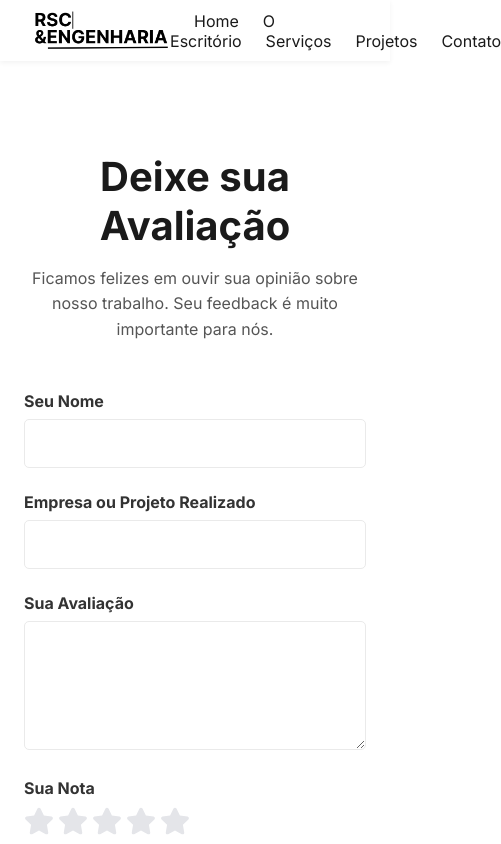
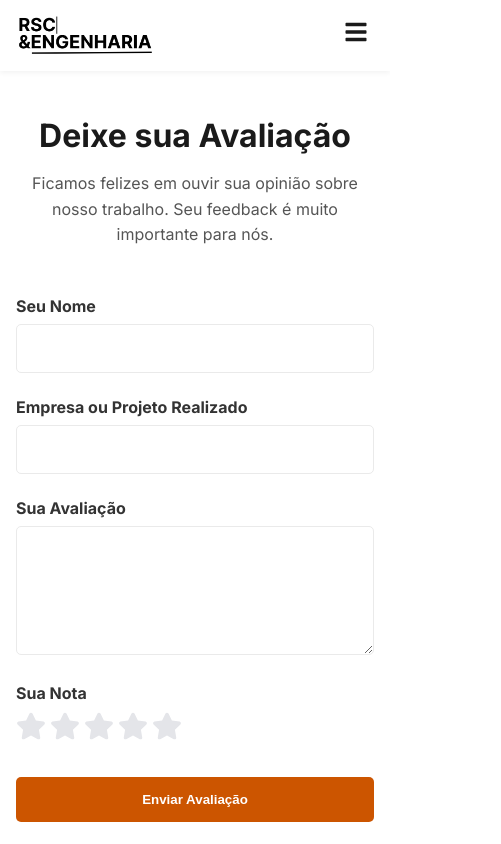
Before and after one commit to DevLuizFelip/Site-RSC, a React (Vite) app in the folder prisma-site/: page /avaliar in a window 390 px wide. Shown: the top 844 px of the page, 501 px wide, since content can reach past the window. Built offline with nearby package versions, Linux system fonts and the light colour scheme.

Commit message:
Atualização de responsividade

```diff
--- a/prisma-site/src/App.css
+++ b/prisma-site/src/App.css
@@ -556,3 +556,173 @@ body {
   margin-top: 0;
   text-align: center;
 }
+/* === ESTILOS DO MENU HAMBÚRGUER E RESPONSIVIDADE DO HEADER === */
+
+/* O botão hambúrguer (inicialmente escondido em telas grandes) */
+.hamburger-btn {
+  display: none;
+  background: none;
+  border: none;
+  color: var(--primary-color);
+  font-size: 1.5rem;
+  cursor: pointer;
+  z-index: 1100; /* Para ficar na frente do menu */
+}
+
+/* A Media Query é a chave da responsividade.
+   As regras aqui dentro só se aplicam se a tela for de 768px de largura ou menor */
+@media (max-width: 768px) {
+  /* Mostra o botão hambúrguer */
+  .hamburger-btn {
+    display: block;
+  }
+.header {
+    /* Pode ser necessário ajustar a altura do header para que o padding abaixo funcione.
+       Se a logo ou links fazem o header ficar mais alto que 60px, você precisa
+       aumentar o padding-top do hero-content. */
+    padding: 0.8rem 1rem; /* Ajusta o padding do header para mobile, se necessário */
+  }
+  /* Esconde a navegação de desktop */
+  .nav {
+    position: fixed;
+    top: 0;
+    right: 0;
+    width: 100%;
+    height: 100vh;
+    background-color: rgba(255, 255, 255, 0.95);
+    backdrop-filter: blur(10px);
+    display: flex;
+    flex-direction: column;
+    align-items: center;
+    justify-content: center;
+    gap: 2rem;
+
+    /* Esconde o menu fora da tela por padrão */
+    transform: translateX(100%);
+    transition: transform 0.3s ease-in-out;
+    z-index: 1000;
+  }
+
+  /* Quando o menu está aberto, ele desliza para dentro da tela */
+  .nav.nav-open {
+    transform: translateX(0);
+  }
+
+  /* Estilo dos links no menu mobile */
+  .nav a {
+    margin-left: 0;
+    font-size: 1.8rem;
+    color: var(--primary-color);
+  }
+  .stat strong {
+  font-size: 1.5rem;
+  font-weight: bold;
+}
+.stat span {
+  font-size: 0.7rem;
+  opacity: 0.9;
+}
+   /* Reduz o tamanho das fontes nos títulos */
+  .hero-content h1 {
+     font-size: 2.5rem; /* Ajuste o tamanho da fonte para mobile se necessário */
+    line-height: 1;
+    margin-bottom: 1rem;
+    color: var(--white);
+  }
+  .hero-content p {
+    font-size: 1rem;
+    line-height: 1.5;
+    margin-bottom: 1.5rem;
+    color: var(--white); /* Garante que o texto seja branco ou visível */
+  }
+  .hero-content .primary-button {
+    margin: 0 auto; /* Centraliza o botão se ele for um elemento de bloco */
+    display: block; /* Garante que o margin: auto funcione */
+  }
+  .hero-content {
+     padding: 80px 1.5rem 2rem 1.5rem; /* Aumenta o padding-top e adiciona laterais/fundo */
+    text-align: center;
+  }
+  .hero-content.container { /* <-- ADICIONE .container AQUI PARA MAIOR ESPECIFICIDADE */
+    /* Assumindo que seu header tenha cerca de 70-80px de altura */
+    padding-top: 200px !important; /* <-- AUMENTE UM POUCO E MANTENHA O !important */
+    padding-bottom: 2rem;
+    padding-left: 1.5rem;
+    padding-right: 1.5rem;
+    text-align: center;
+  }
+
+  .container {
+    padding-top: 0;
+    padding-bottom: 3rem;
+    padding-left: 1.5rem;
+    padding-right: 1.5rem;
+  }
+
+  .hero-stats {
+    position: relative; /* Garante que o z-index funcione se precisar */
+    margin-top: 0.5rem; /* Adiciona uma margem superior para separar do botão */
+    padding-bottom:2rem; /* Adiciona um padding inferior se o background blur estiver nele */
+  }
+
+  .hero-stats .stat-item h3 {
+    font-size: 1rem; /* Ajuste o tamanho do número */
+  }
+   .hero-stats .stat-item p {
+    font-size: 0.5rem; /* Ajuste o tamanho da descrição */
+  }
+  .section-title {
+    font-size: 2rem;
+  }
+
+  /* Ajusta o padding geral para dar mais espaço */
+  .container {
+    padding-top: 3rem;
+    padding-bottom: 3rem;
+  }
+
+  /* Faz as grades de serviços e projetos terem apenas UMA coluna */
+  .services-grid, .projects-grid {
+    grid-template-columns: 1fr;
+  }
+
+  /* Faz o layout da página de contato empilhar verticalmente */
+  .contact-layout {
+    flex-direction: column;
+  }
+  .services-section {
+    margin-top: 3rem; /* Adiciona uma margem superior para separar da seção anterior */
+    padding-top: 3rem; /* Garante que o conteúdo não cole no topo da seção */
+  }
+   .container {
+    padding-top: 1.5rem;
+    padding-bottom: 3rem;
+    padding-left: 1rem;
+    padding-right: 1rem;
+  }
+
+}
+
+
+.hero-section {
+  position: relative;
+  /* Remova qualquer height: fixa ou min-height: fixa que esteja aqui.
+     Se houver, mude para min-height: 100vh ou min-height: auto. */
+  min-height: 80vh; /* Exemplo: pelo menos 80% da altura da tela */
+  display: flex;
+  flex-direction: column; /* Para empilhar hero-content e hero-stats */
+  justify-content: center; /* Centraliza verticalmente o conteúdo */
+  align-items: center; /* Centraliza horizontalmente o conteúdo */
+  text-align: center; /* Centraliza o texto */
+  padding-bottom: 4rem; /* Um padding generoso na parte inferior da seção do hero */
+}
+
+.hero-background {
+  position: absolute;
+  top: 0;
+  left: 0;
+  width: 100%;
+  height: 100%;
+  object-fit: cover;
+  z-index: -1; /* Para ficar atrás do conteúdo */
+}
--- a/prisma-site/src/components/Header.jsx
+++ b/prisma-site/src/components/Header.jsx
@@ -1,20 +1,38 @@
 // src/components/Header.jsx
 
-import { Link } from 'react-router-dom';
+import { useState } from 'react';
+import { Link, NavLink } from 'react-router-dom';
+import { FaBars, FaTimes } from 'react-icons/fa'; // Ícones de hambúrguer e 'X'
 
 function Header() {
+  // NOVO: Estado para controlar a abertura do menu mobile
+  const [isMenuOpen, setIsMenuOpen] = useState(false);
+
+  // NOVO: Função para alternar o estado do menu
+  const toggleMenu = () => {
+    setIsMenuOpen(!isMenuOpen);
+  };
+
   return (
     <header className="header">
       <Link to="/" className="logo">
         <img src="/rsc-logo.png" alt="RSC & Engenharia Logo" className="logo-img" />
       </Link>
-      <nav className="nav">
-        <Link to="/">Home</Link>
-        <Link to="/sobre">O Escritório</Link>
-        <Link to="/servicos">Serviços</Link>
-        <Link to="/projetos">Projetos</Link>
-        <Link to="/contato">Contato</Link>
+
+      {/* NOVO: Classe condicional para abrir/fechar o menu */}
+      <nav className={isMenuOpen ? "nav nav-open" : "nav"}>
+        {/* Usamos NavLink para poder estilizar o link ativo, se desejar */}
+        <NavLink to="/" onClick={toggleMenu}>Home</NavLink>
+        <NavLink to="/sobre" onClick={toggleMenu}>O Escritório</NavLink>
+        <NavLink to="/servicos" onClick={toggleMenu}>Serviços</NavLink>
+        <NavLink to="/projetos" onClick={toggleMenu}>Projetos</NavLink>
+        <NavLink to="/contato" onClick={toggleMenu}>Contato</NavLink>
       </nav>
+
+      {/* NOVO: Botão Hambúrguer que só aparece no mobile */}
+      <button className="hamburger-btn" onClick={toggleMenu}>
+        {isMenuOpen ? <FaTimes /> : <FaBars />}
+      </button>
     </header>
   );
 }
```
